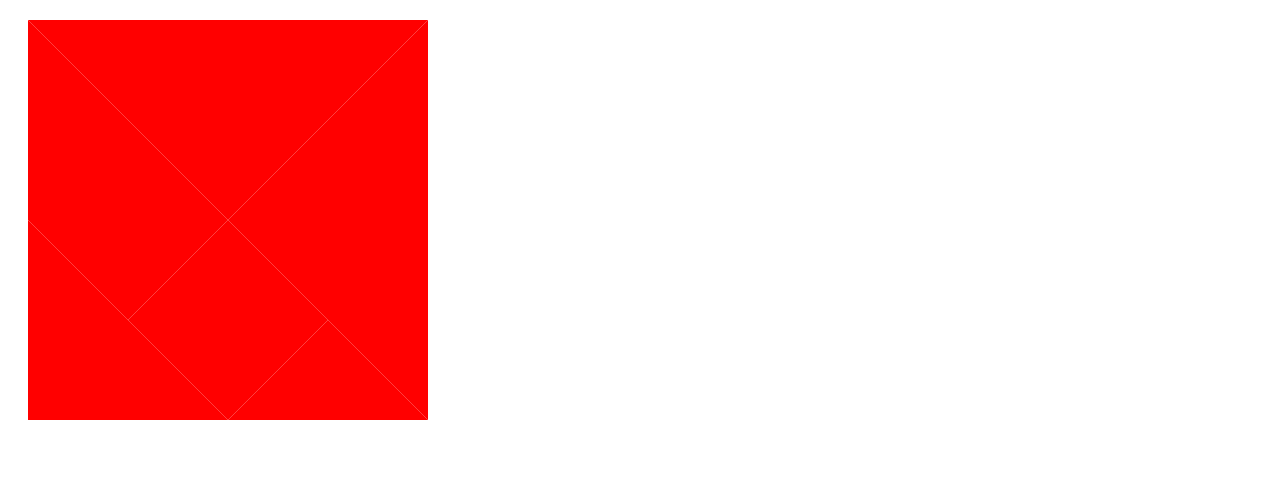
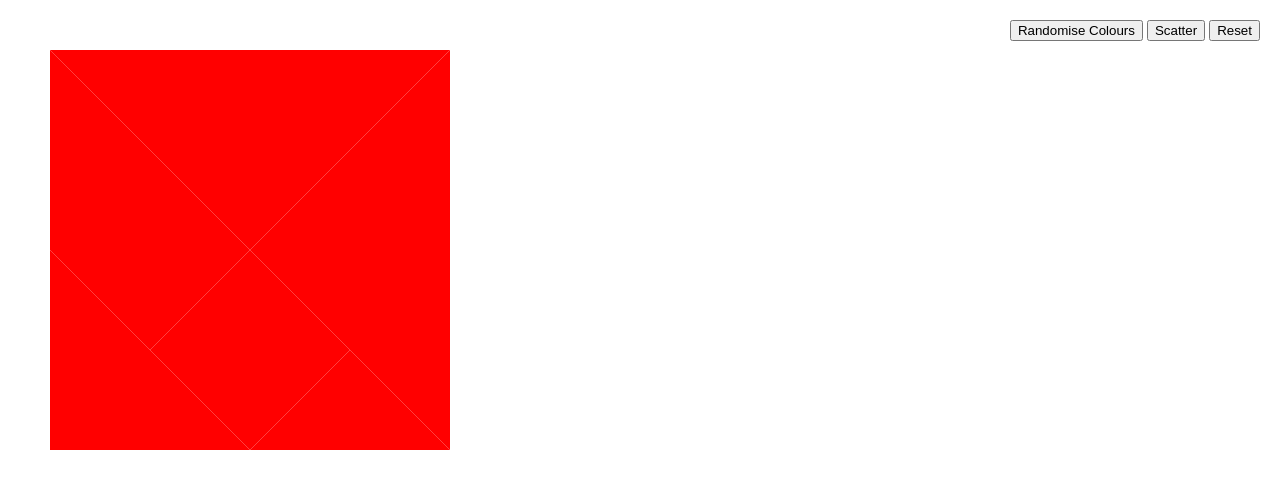
Before and after one commit to jkjwong/tangram, a plain HTML site: page index.htm in a window 1280 px wide. Shown: the top 488 px of the page. Drawn offline with nearby package versions, Linux system fonts and the light colour scheme.

Commit message:
Added option buttons to randomize colours, scatter the pieces, and reset the board.

```diff
--- a/index.htm
+++ b/index.htm
@@ -8,7 +8,7 @@
 
 	<script>
 	$(document).ready(function() {
-			$(".draggable").draggable({snap: true});
+		$(".draggable").draggable({grid: [5,5], stack: ".draggable"});
 
 		$.fn.rotationDegrees = function () {
 	        var matrix = this.css("-webkit-transform") ||
@@ -34,9 +34,53 @@
 	            $(this).css({"transform": "rotate(" + rotateAngle + "deg"});
 	        }
 	    });
+
+	    function getRandomColour() {
+		    var letters = '0123456789ABCDEF'.split('');
+		    var color = '#';
+		    for (var i = 0; i < 6; i++ ) {
+		        color += letters[Math.round(Math.random() * 15)];
+		    }
+		    return color;
+		}
+
+		function setRandomColour() {
+			var colourSet = [];
+
+			for (var i = 0; i < 7; i++) {
+				colourSet[i] = getRandomColour();
+			}
+			$('#triangle1').css({"border-right": "200px solid " + colourSet[0]});
+			$('#triangle2').css({"border-top": "200px solid " + colourSet[1]});
+			$('#triangle3').css({"border-left": "100px solid " + colourSet[2]});
+			$('#triangle4').css({"border-bottom":"100px solid "+ colourSet[3]});
+			$('#triangle5').css({"border-bottom":"200px solid " + colourSet[4]});
+			//$('#square').css({"border-bottom-color": colourSet[5]});
+			$('.top-triangle').css({"border-bottom":"100px solid " + colourSet[6]});
+			$('.middle-square').css({"background": colourSet[6]});
+			$('.bottom-triangle').css({"border-top":"100px solid " + colourSet[6]});
+		}
+
+		function scatter() {
+			$('#triangle1').animate({"left":"425px", "top":"100px"}, 1000);
+			$('#triangle2').animate({"left":"175px", "top":"40px"}, 1000);
+			$('#triangle3').animate({"left":"180px", "top":"220px"}, 1000);
+			$('#triangle4').animate({"left":"430px", "top":"555px"}, 1000);
+			$('#triangle5').animate({"left":"65px", "top":"465px"}, 1000);
+			$('#square').animate({"left":"290px", "top":"250px"}, 1000);
+			$('#parallelogram').animate({"left":"20px", "top":"70px"}, 1000);
+		}
+
+		$('#randcolours').click(setRandomColour);
+		$('#scatter').click(scatter);
+		$('#reset').click(function() {
+			location.reload();
 		});
+	});
+
 	</script>
 	<style>
+
 		#triangle1 {
 			width: 0;
 			height: 0;
@@ -44,9 +88,9 @@
 			border-bottom: 200px solid transparent;
 			border-right: 200px solid red;
 
-			position: relative;
-			left: 220px;
-			top: 12px;
+			position: absolute;
+			left: 250px;
+			top: 50px;
 		}
 
 		#triangle2 {
@@ -56,9 +100,9 @@
 			border-right: 200px solid transparent;
 
 			border-top: 200px solid red;
-			position: relative;
-			left: 20px;
-			top: -388px;
+			position: absolute;
+			left: 50px;
+			top: 50px;
 		}
 
 		#triangle3 {
@@ -69,9 +113,9 @@
 
 			border-left: 100px solid red;
 
-			position: relative;
-			left: 120px;
-			top: -488px;
+			position: absolute;
+			left: 150px;
+			top: 150px;
 		}
 
 		#triangle4 {
@@ -82,9 +126,9 @@
 
 			border-bottom: 100px solid red;
 
-			position: relative;
-			left: 220px;
-			top: -488px;
+			position: absolute;
+			left: 250px;
+			top: 350px;
 		}
 
 		#triangle5 {
@@ -93,21 +137,46 @@
 			border-bottom: 200px solid red;
 			border-right: 200px solid transparent;
 
-			position: relative;
-			left: 20px;
-			top: -688px;
+			position: absolute;
+			left: 50px;
+			top: 250px;
 		}
+
+		/*#square {
+			width: 200px;
+			height: 200px;
+			position: absolute;
+
+		}
+
+		.sq-top {
+			width: 0px;
+			height: 0px;
+			border-left: 100px solid transparent;
+			border-right: 100px solid transparent;
+
+			border-bottom: 100px solid red;
+		}
+
+		.sq-bottom {
+			width: 0px;
+			height: 0px;
+			border-left: 100px solid transparent;
+			border-right: 100px solid transparent;
+
+			border-top: 100px solid red;
+		}*/
 
 		#square {
 			width: 0;
 			height: 0;
 			border: 100px solid transparent;
 			border-bottom-color: red;
-			position: relative;
+			position: absolute;
 			top: -100px;
 
-			top: -988px;
-			left: 120px;
+			top:  150px;
+			left: 150px;
 		}
 
 		#square:after {
@@ -124,9 +193,9 @@
 		#parallelogram {
     		width: 100px;
     		height: 300px;
-    		position: relative;
-    		left: 20px;
-    		top: -1288px;
+    		position: absolute;
+    		left: 50px;
+    		top: 50px;
 
 		}
 		    .top-triangle {
@@ -149,6 +218,13 @@
 		        border-left: 100px solid transparent;
 		    }
 
+	    #options {
+	    	display: inline;
+	    	position: fixed;
+	    	top: 20px;
+	    	right: 20px;
+	    }
+
 
 	</style>
 
@@ -167,6 +243,11 @@
 		<div class="middle-square"></div>
 		<div class="bottom-triangle"></div>
 	</div>
+	<div id="options">
+		<button type="button" id="randcolours">Randomise Colours</button>
+		<button type="button" id="scatter">Scatter</button>
+		<button type="button" id="reset">Reset</button>
+	</div>
 
 </body>
 
```
Lines whose indentation alone changed are shown as unchanged.
